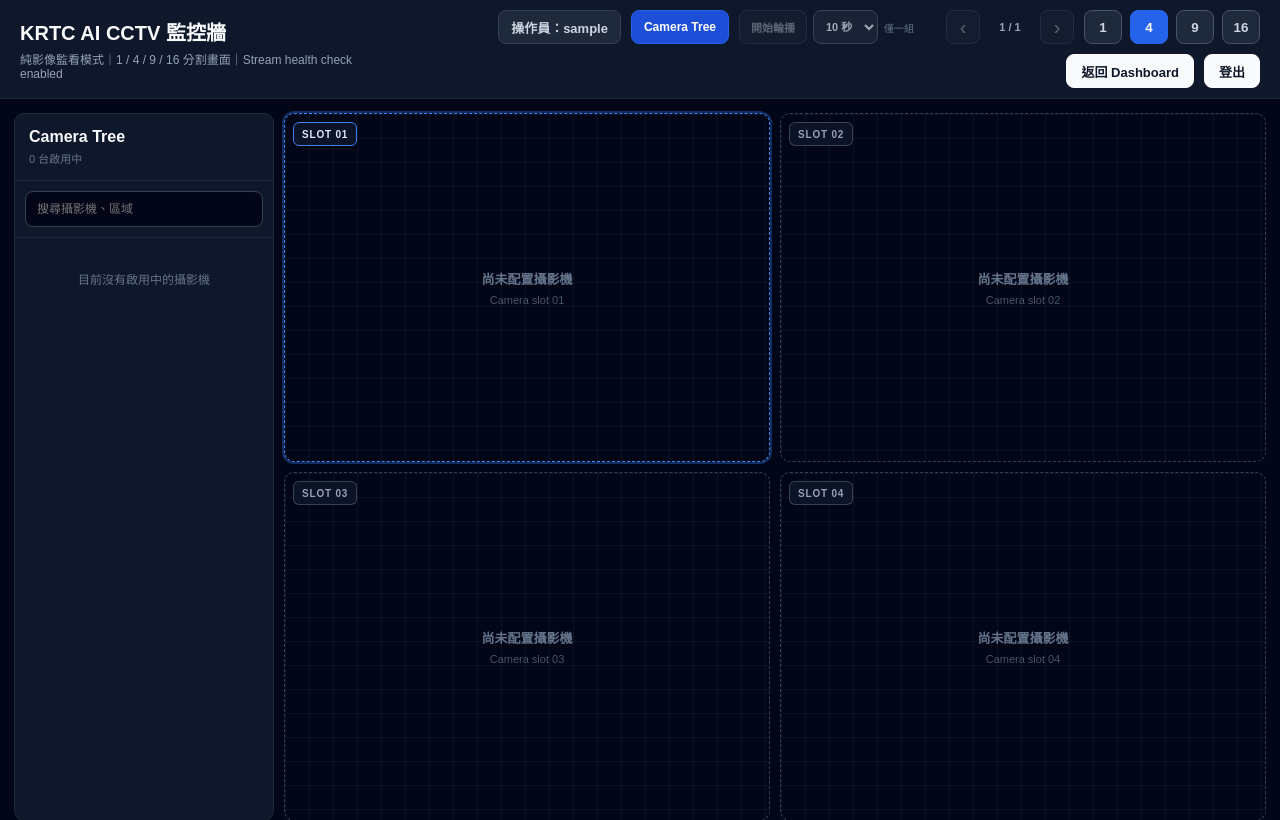
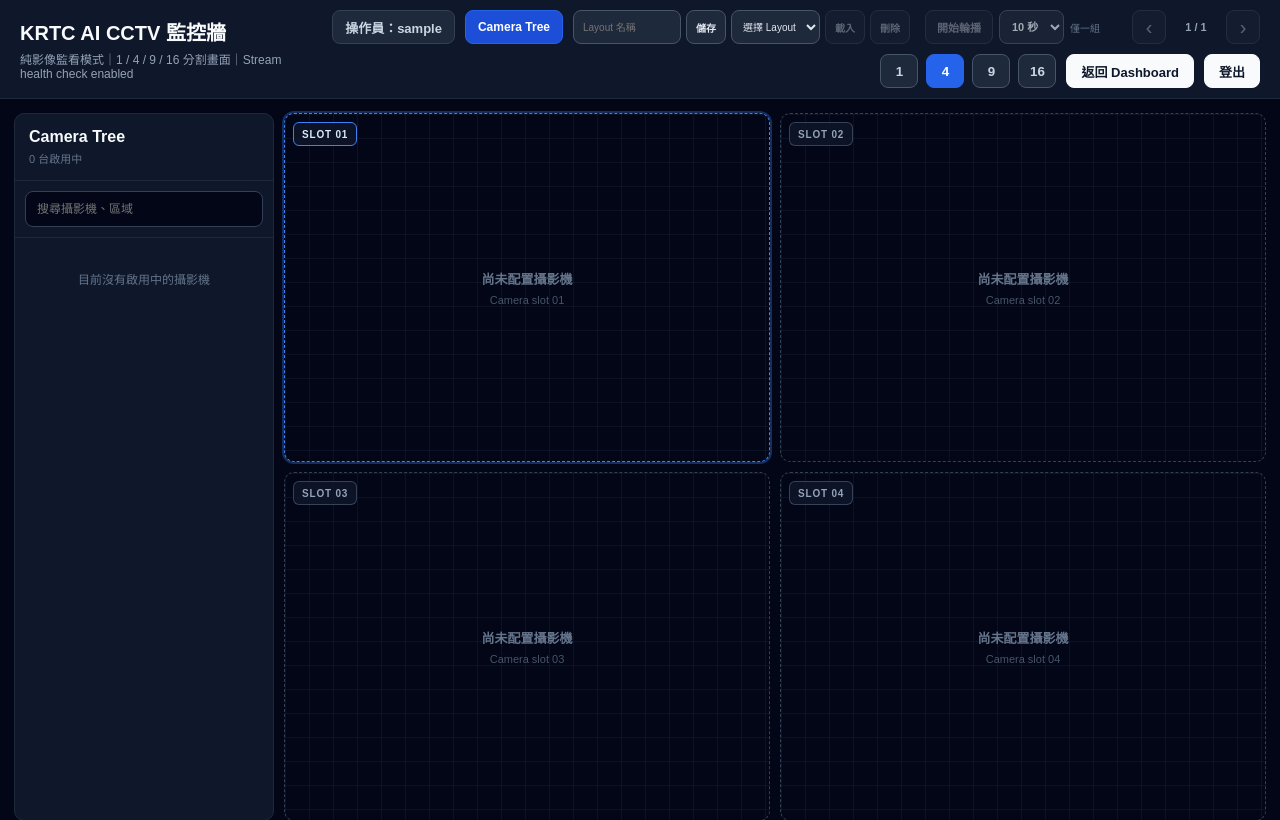
Before and after one commit to jmfusa1981/krtc-ai-cctv-notification-host, a Django app: page /dashboard/monitor/ in a window 1280 px wide. Shown: the top 820 px of the page. Run offline with Django 5.2, Linux system fonts and the light colour scheme; the visitor is signed in with stand-in values (Sample User, id 1); data that the repository does not hold is empty.

Commit message:
feat: add persistent monitor layouts

```diff
--- a/static/css/monitor.css
+++ b/static/css/monitor.css
@@ -59,6 +59,65 @@ body {
     border: 1px solid #334155;
     font-size: 13px;
     font-weight: 700;
+    white-space: nowrap;
+}
+
+.layout-controls {
+    display: inline-flex;
+    align-items: center;
+    gap: 5px;
+}
+
+.layout-controls input,
+.layout-controls select,
+.layout-controls button {
+    height: 34px;
+    border: 1px solid #475569;
+    border-radius: 8px;
+    background: #1e293b;
+    color: #e2e8f0;
+    font: inherit;
+    font-size: 10px;
+}
+
+.layout-controls input {
+    width: 108px;
+    padding: 0 9px;
+    outline: none;
+}
+
+.layout-controls input:focus,
+.layout-controls select:focus {
+    border-color: #2563eb;
+}
+
+.layout-controls select {
+    max-width: 120px;
+    padding: 0 7px;
+}
+
+.layout-controls button {
+    padding: 0 9px;
+    cursor: pointer;
+    font-weight: 800;
+}
+
+.layout-controls button:hover:not(:disabled) {
+    border-color: #3b82f6;
+    background: #1d4ed8;
+}
+
+.layout-controls button:disabled {
+    cursor: not-allowed;
+    opacity: 0.36;
+}
+
+.layout-controls span {
+    max-width: 110px;
+    overflow: hidden;
+    color: #60a5fa;
+    font-size: 10px;
+    text-overflow: ellipsis;
     white-space: nowrap;
 }
 
--- a/static/js/monitor.js
+++ b/static/js/monitor.js
@@ -14,6 +14,13 @@ document.addEventListener("DOMContentLoaded", function () {
     const carouselToggle = document.getElementById("carouselToggle");
     const carouselInterval = document.getElementById("carouselInterval");
     const carouselStatus = document.getElementById("carouselStatus");
+    const layoutNameInput = document.getElementById("layoutNameInput");
+    const savedLayoutSelect = document.getElementById("savedLayoutSelect");
+    const saveLayoutButton = document.getElementById("saveLayoutButton");
+    const loadLayoutButton = document.getElementById("loadLayoutButton");
+    const deleteLayoutButton = document.getElementById("deleteLayoutButton");
+    const layoutStatus = document.getElementById("layoutStatus");
+    const LAYOUT_STORAGE_KEY = "krtc.monitor.layouts.v1";
     const MAX_SLOT_COUNT = 16;
     let monitorSlots = [];
     let selectedSlot = null;
@@ -286,6 +293,309 @@ document.addEventListener("DOMContentLoaded", function () {
                 cameraTreeToggle.setAttribute("aria-expanded", String(!isCollapsed));
             });
         }
+    }
+
+    function setLayoutStatus(message) {
+        if (layoutStatus) {
+            layoutStatus.textContent = message;
+        }
+    }
+
+    function readSavedLayouts() {
+        try {
+            const rawValue = window.localStorage.getItem(LAYOUT_STORAGE_KEY);
+            const layouts = rawValue ? JSON.parse(rawValue) : [];
+
+            return Array.isArray(layouts) ? layouts : [];
+        } catch (error) {
+            console.error("Failed to read monitor layouts:", error);
+            return [];
+        }
+    }
+
+    function writeSavedLayouts(layouts) {
+        try {
+            window.localStorage.setItem(
+                LAYOUT_STORAGE_KEY,
+                JSON.stringify(layouts)
+            );
+            return true;
+        } catch (error) {
+            console.error("Failed to save monitor layouts:", error);
+            setLayoutStatus("\u5132\u5b58\u5931\u6557");
+            return false;
+        }
+    }
+
+    function updateLayoutButtons() {
+        const hasSelection = Boolean(
+            savedLayoutSelect && savedLayoutSelect.value
+        );
+
+        if (loadLayoutButton) {
+            loadLayoutButton.disabled = !hasSelection;
+        }
+
+        if (deleteLayoutButton) {
+            deleteLayoutButton.disabled = !hasSelection;
+        }
+    }
+
+    function renderSavedLayouts(preferredName) {
+        if (!savedLayoutSelect) {
+            return;
+        }
+
+        const layouts = readSavedLayouts();
+        savedLayoutSelect.innerHTML =
+            '<option value="">\u9078\u64c7 Layout</option>';
+
+        layouts
+            .slice()
+            .sort(function (left, right) {
+                return left.name.localeCompare(right.name);
+            })
+            .forEach(function (layout) {
+                const option = document.createElement("option");
+                option.value = layout.name;
+                option.textContent = layout.name;
+                savedLayoutSelect.appendChild(option);
+            });
+
+        if (preferredName && layouts.some(function (layout) {
+            return layout.name === preferredName;
+        })) {
+            savedLayoutSelect.value = preferredName;
+        }
+
+        updateLayoutButtons();
+    }
+
+    function captureCurrentLayout(name) {
+        const assignments = Array.from(cameraCards).map(function (card) {
+            const slot = card.closest("[data-monitor-slot]");
+
+            return {
+                cameraId: String(card.dataset.cameraId || ""),
+                slotIndex: slot ? Number(slot.dataset.slotIndex) : null
+            };
+        }).filter(function (assignment) {
+            return assignment.cameraId && Number.isInteger(assignment.slotIndex);
+        });
+
+        return {
+            name: name,
+            gridSize: currentGridSize,
+            assignments: assignments,
+            carouselSeconds: carouselInterval
+                ? parseInt(carouselInterval.value, 10)
+                : 10,
+            sidebarCollapsed: Boolean(
+                monitorContent &&
+                monitorContent.classList.contains("sidebar-collapsed")
+            ),
+            updatedAt: new Date().toISOString()
+        };
+    }
+
+    function saveCurrentLayout() {
+        if (!layoutNameInput) {
+            return;
+        }
+
+        const name = layoutNameInput.value.trim();
+
+        if (!name) {
+            setLayoutStatus("\u8acb\u8f38\u5165\u540d\u7a31");
+            layoutNameInput.focus();
+            return;
+        }
+
+        const layouts = readSavedLayouts();
+        const nextLayout = captureCurrentLayout(name);
+        const existingIndex = layouts.findIndex(function (layout) {
+            return layout.name === name;
+        });
+
+        if (existingIndex >= 0) {
+            layouts[existingIndex] = nextLayout;
+        } else {
+            layouts.push(nextLayout);
+        }
+
+        if (!writeSavedLayouts(layouts)) {
+            return;
+        }
+
+        renderSavedLayouts(name);
+        setLayoutStatus(existingIndex >= 0 ? "\u5df2\u8986\u5beb" : "\u5df2\u5132\u5b58");
+    }
+
+    function restoreLayoutAssignments(assignments) {
+        const desiredByCameraId = new Map();
+        const reservedIndices = new Set();
+        const assignedSlots = new Set();
+        const availableCameraIds = new Set(
+            Array.from(cameraCards).map(function (card) {
+                return String(card.dataset.cameraId || "");
+            })
+        );
+
+        (Array.isArray(assignments) ? assignments : []).forEach(function (assignment) {
+            const slotIndex = Number(assignment.slotIndex);
+            const cameraId = String(assignment.cameraId || "");
+
+            if (
+                cameraId &&
+                availableCameraIds.has(cameraId) &&
+                Number.isInteger(slotIndex) &&
+                slotIndex >= 0 &&
+                slotIndex < MAX_SLOT_COUNT &&
+                !reservedIndices.has(slotIndex)
+            ) {
+                desiredByCameraId.set(cameraId, slotIndex);
+                reservedIndices.add(slotIndex);
+            }
+        });
+
+        cameraCards.forEach(function (card) {
+            const cameraId = String(card.dataset.cameraId || "");
+            const desiredIndex = desiredByCameraId.get(cameraId);
+            const slot = card.closest("[data-monitor-slot]");
+
+            if (slot && desiredIndex !== undefined) {
+                slot.dataset.slotIndex = String(desiredIndex);
+                assignedSlots.add(slot);
+            }
+        });
+
+        const remainingIndices = Array.from(
+            { length: MAX_SLOT_COUNT },
+            function (_, index) {
+                return index;
+            }
+        ).filter(function (index) {
+            return !reservedIndices.has(index);
+        });
+
+        monitorSlots
+            .filter(function (slot) {
+                return !assignedSlots.has(slot);
+            })
+            .forEach(function (slot, index) {
+                slot.dataset.slotIndex = String(remainingIndices[index]);
+            });
+
+        monitorSlots.forEach(function (slot) {
+            applySlotPosition(slot);
+            syncSlotState(slot);
+        });
+
+        updateTreeAssignments();
+    }
+
+    function loadSelectedLayout() {
+        if (!savedLayoutSelect || !savedLayoutSelect.value) {
+            return;
+        }
+
+        const selectedName = savedLayoutSelect.value;
+        const layout = readSavedLayouts().find(function (item) {
+            return item.name === selectedName;
+        });
+
+        if (!layout) {
+            setLayoutStatus("\u627e\u4e0d\u5230 Layout");
+            renderSavedLayouts();
+            return;
+        }
+
+        stopCarousel();
+
+        if (carouselInterval && layout.carouselSeconds) {
+            carouselInterval.value = String(layout.carouselSeconds);
+        }
+
+        restoreLayoutAssignments(layout.assignments);
+        setGridMode(String(layout.gridSize || 4));
+
+        if (monitorContent) {
+            monitorContent.classList.toggle(
+                "sidebar-collapsed",
+                Boolean(layout.sidebarCollapsed)
+            );
+        }
+
+        if (cameraTreeToggle) {
+            const isCollapsed = Boolean(layout.sidebarCollapsed);
+            cameraTreeToggle.classList.toggle("active", !isCollapsed);
+            cameraTreeToggle.setAttribute("aria-expanded", String(!isCollapsed));
+        }
+
+        if (layoutNameInput) {
+            layoutNameInput.value = layout.name;
+        }
+
+        updateCarouselUi();
+        setLayoutStatus("\u5df2\u8f09\u5165");
+    }
+
+    function deleteSelectedLayout() {
+        if (!savedLayoutSelect || !savedLayoutSelect.value) {
+            return;
+        }
+
+        const selectedName = savedLayoutSelect.value;
+        const shouldDelete = window.confirm(
+            `\u78ba\u5b9a\u522a\u9664 Layout\u300c${selectedName}\u300d\uff1f`
+        );
+
+        if (!shouldDelete) {
+            return;
+        }
+
+        const layouts = readSavedLayouts().filter(function (layout) {
+            return layout.name !== selectedName;
+        });
+
+        if (!writeSavedLayouts(layouts)) {
+            return;
+        }
+
+        renderSavedLayouts();
+        setLayoutStatus("\u5df2\u522a\u9664");
+    }
+
+    function bindLayoutControls() {
+        if (saveLayoutButton) {
+            saveLayoutButton.addEventListener("click", saveCurrentLayout);
+        }
+
+        if (loadLayoutButton) {
+            loadLayoutButton.addEventListener("click", loadSelectedLayout);
+        }
+
+        if (deleteLayoutButton) {
+            deleteLayoutButton.addEventListener("click", deleteSelectedLayout);
+        }
+
+        if (savedLayoutSelect) {
+            savedLayoutSelect.addEventListener("change", function () {
+                updateLayoutButtons();
+                setLayoutStatus("");
+            });
+        }
+
+        if (layoutNameInput) {
+            layoutNameInput.addEventListener("keydown", function (event) {
+                if (event.key === "Enter") {
+                    event.preventDefault();
+                    saveCurrentLayout();
+                }
+            });
+        }
+
+        renderSavedLayouts();
     }
 
     function getCarouselIntervalMilliseconds() {
@@ -687,6 +997,7 @@ document.addEventListener("DOMContentLoaded", function () {
     bindCameraDragAndDrop();
     bindCameraGroupNavigation();
     bindCarouselControls();
+    bindLayoutControls();
     updateTreeAssignments();
 
     cameraStreams.forEach(function (stream) {
--- a/templates/dashboard/monitor.html
+++ b/templates/dashboard/monitor.html
@@ -31,6 +31,22 @@
                 >
                     Camera Tree
                 </button>
+
+                <div class="layout-controls" aria-label="監看版面配置">
+                    <input
+                        type="text"
+                        id="layoutNameInput"
+                        placeholder="Layout 名稱"
+                        maxlength="40"
+                    >
+                    <button type="button" id="saveLayoutButton">儲存</button>
+                    <select id="savedLayoutSelect" aria-label="已儲存 Layout">
+                        <option value="">選擇 Layout</option>
+                    </select>
+                    <button type="button" id="loadLayoutButton" disabled>載入</button>
+                    <button type="button" id="deleteLayoutButton" disabled>刪除</button>
+                    <span id="layoutStatus" aria-live="polite"></span>
+                </div>
 
                 <div class="carousel-controls" aria-label="攝影機分組輪播">
                     <button type="button" id="carouselToggle" disabled>開始輪播</button>
```
